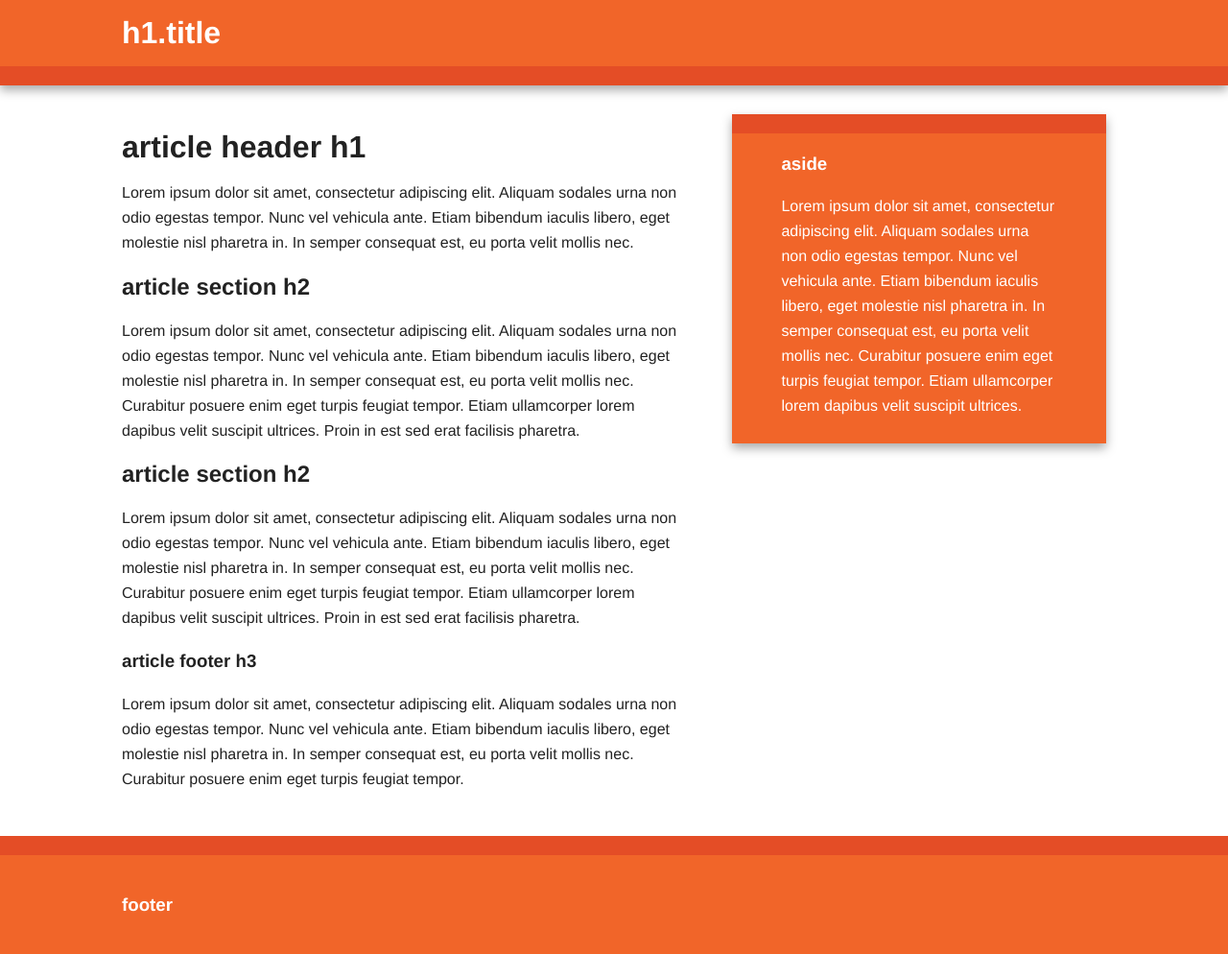
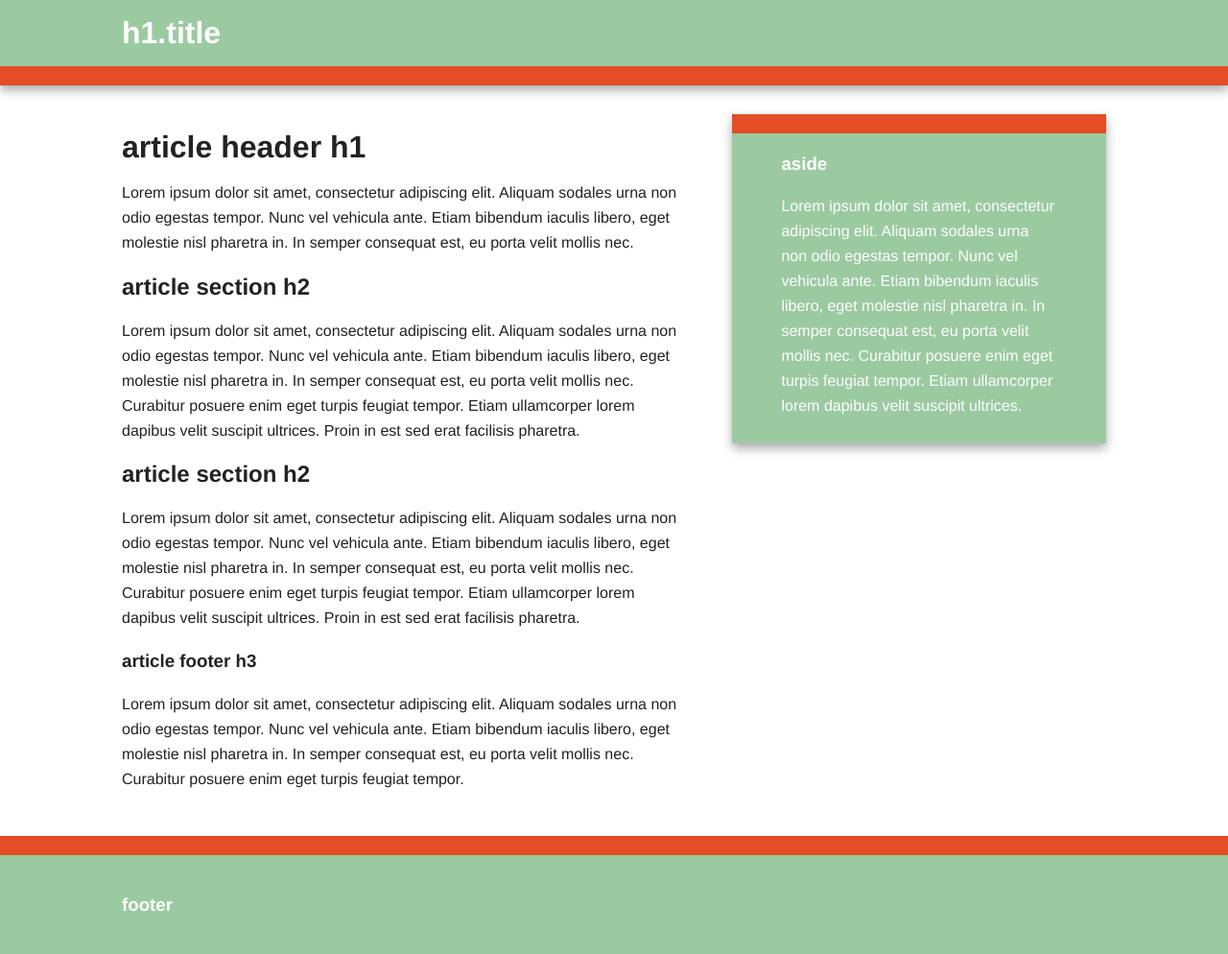
Before and after one commit to amorzenyoga/website, a PHP site: page / in a window 1280 px wide. Shown: the whole page at 96% size. Run offline with PHP 8.4, Linux system fonts and the light colour scheme; some libraries are stand-ins or nearby versions.

Commit message:
updating index.php

```diff
--- a/css/main.css
+++ b/css/main.css
@@ -81,7 +81,7 @@ body {
 .header-container,
 .footer-container,
 .main aside {
-    background: #f16529;
+    background: #9bcaa1;
 }
 
 .title {
```
